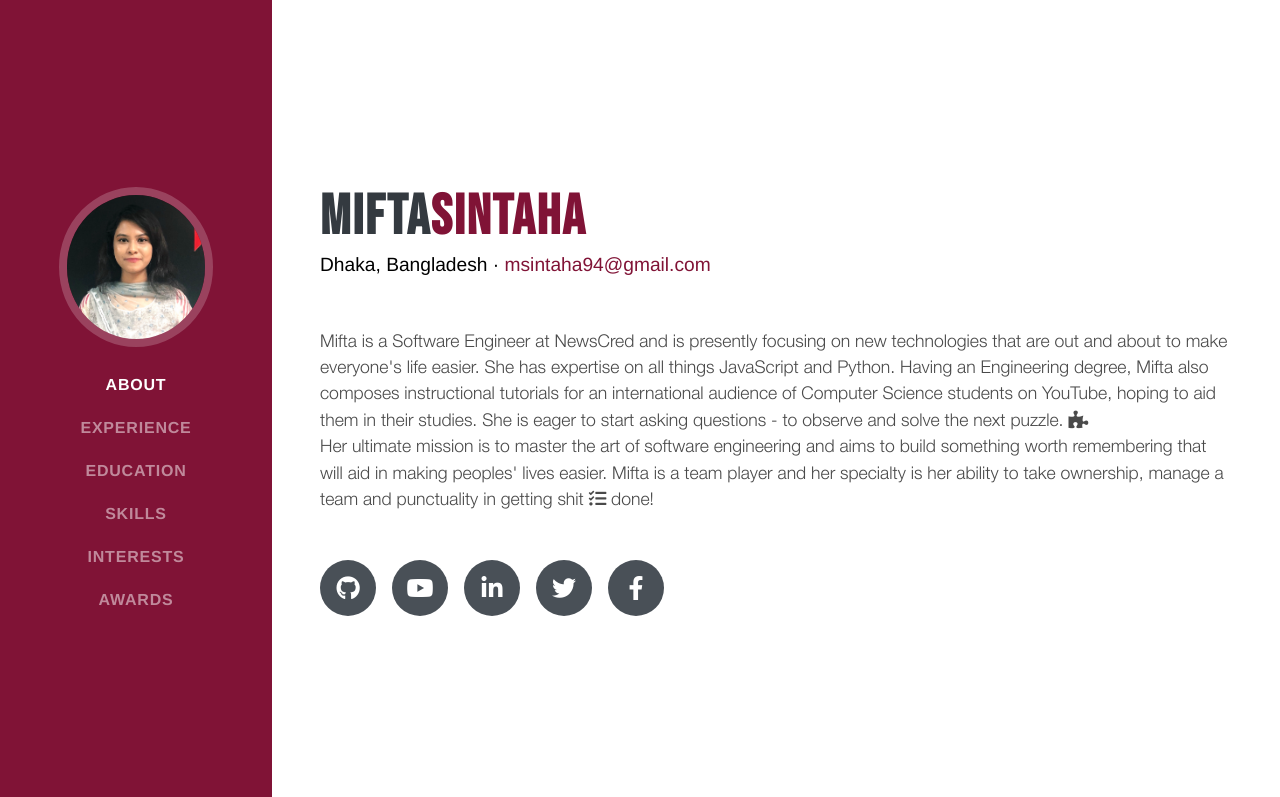
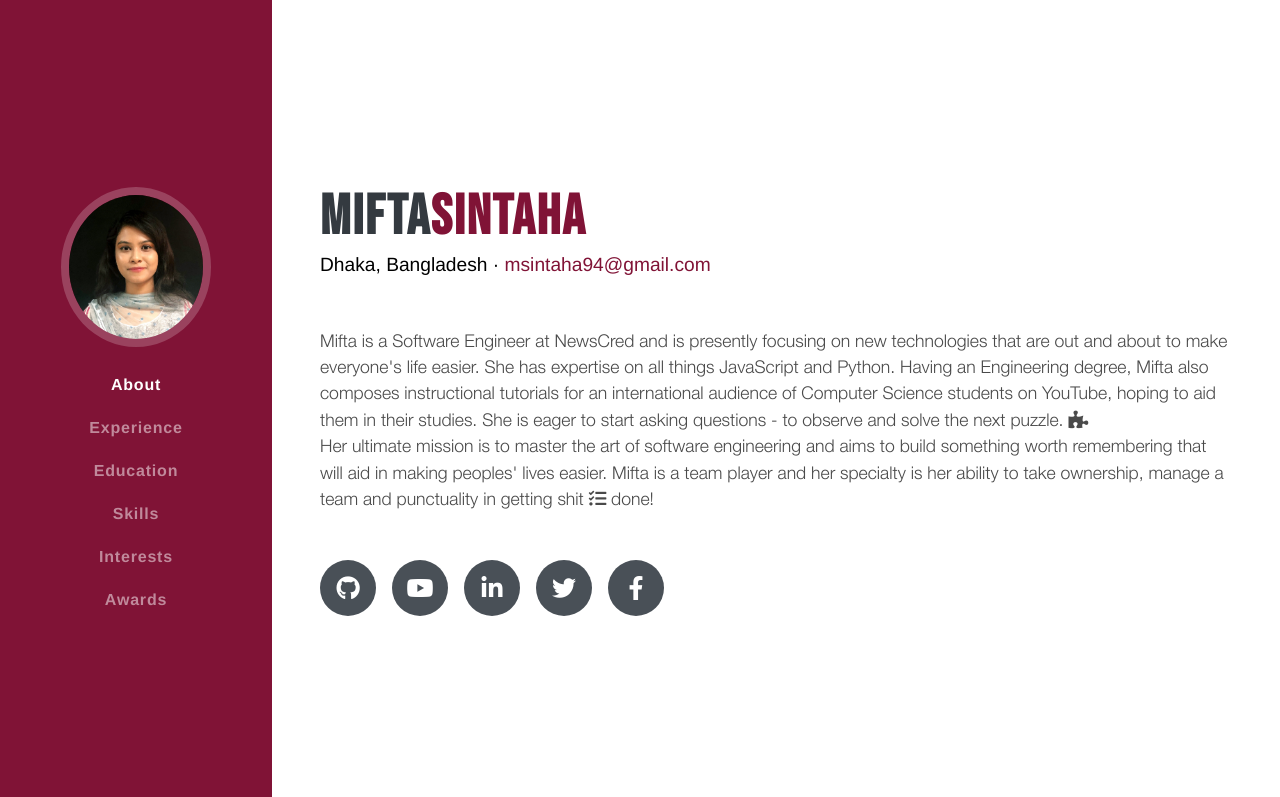
Before and after one commit to msintaha/msintaha.github.io, a Gatsby site: page / in a window 1280 px wide. Shown: the top 797 px of the page. Built offline with nearby package versions, Linux system fonts and the light colour scheme; Gatsby itself is replaced by a stand-in of ours; a web font is replaced by a local one.

Commit message:
Improve design

```diff
--- a/src/assets/sass/_nav.scss
+++ b/src/assets/sass/_nav.scss
@@ -2,7 +2,6 @@
   .navbar-nav .nav-item .nav-link {
     font-weight: 800;
     letter-spacing: 0.05rem;
-    text-transform: uppercase;
   }
   .navbar-toggler {
     &:focus {
--- a/src/components/Sidebar.js
+++ b/src/components/Sidebar.js
@@ -2,7 +2,7 @@ import React, { Component } from 'react';
 import Scrollspy from 'react-scrollspy';
 import Scroll from './Scroll';
 
-import avatar from '../assets/images/avatar.jpeg';
+import avatar from '../assets/images/avatar.jpg';
 import config from '../../config';
 
 export class Sidebar extends Component {
```
Also changed, not shown: src/assets/images/avatar.jpeg (deleted), src/assets/images/avatar.jpg (added).
